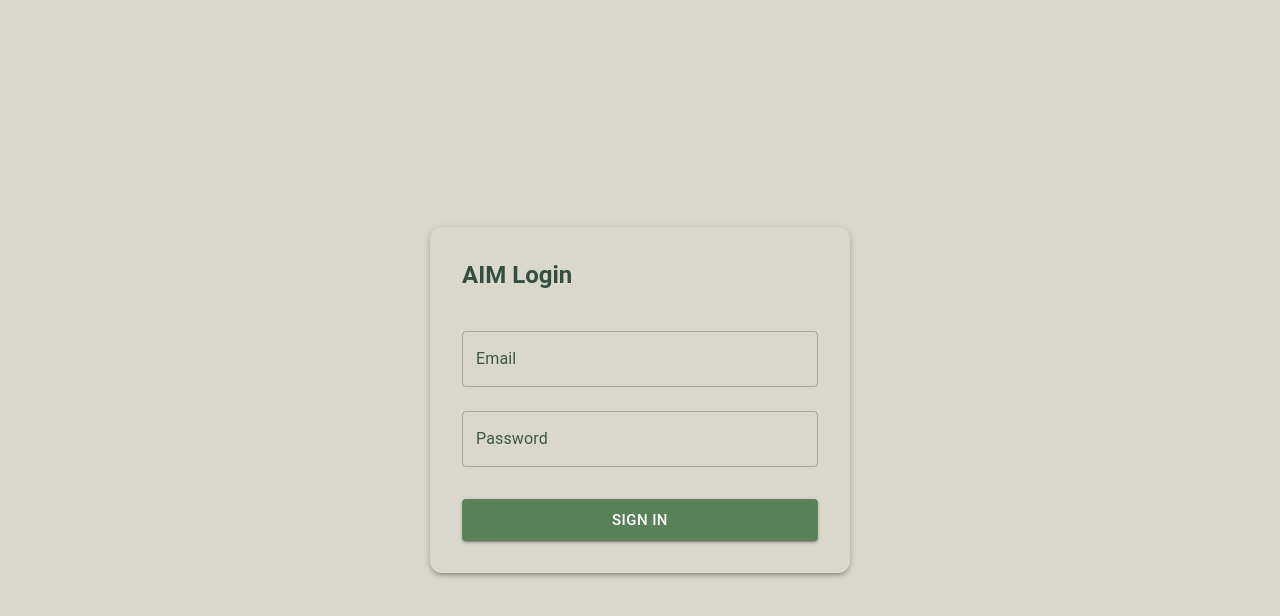
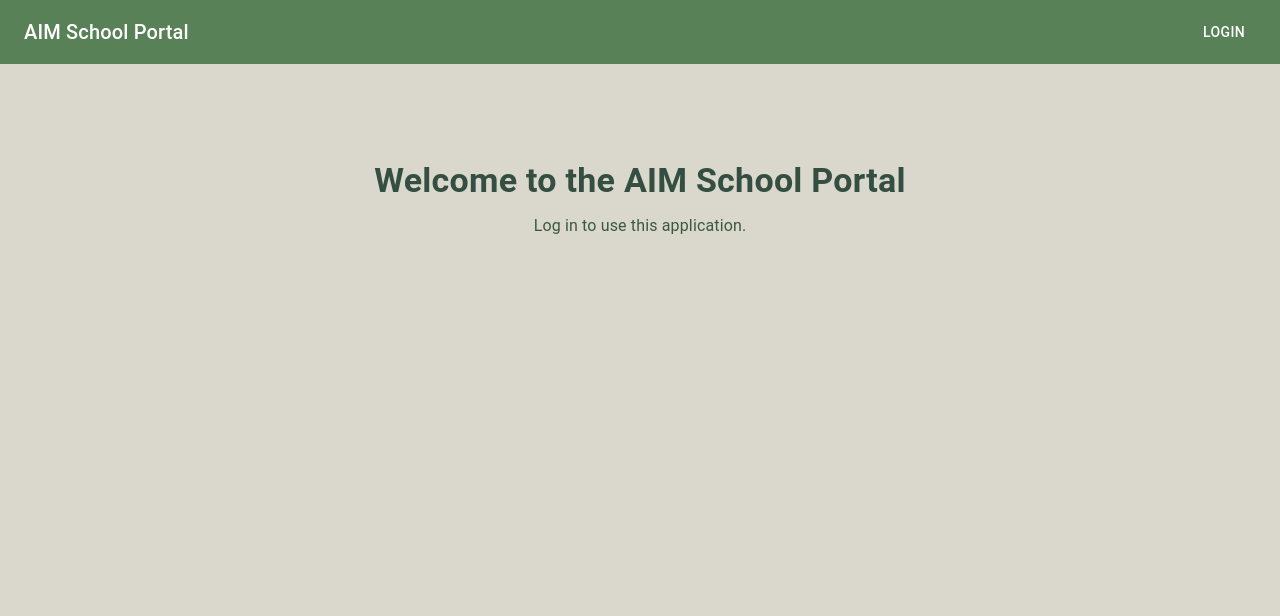
Before and after one commit to heren1heren/AIM, a React (Vite) app in the folder Web/: page / in a window 1280 px wide. Before the commit this address led to /auth/login. Shown: the top 616 px of the page. Built offline with nearby package versions, Linux system fonts and the light colour scheme.

Commit message:
add home page

```diff
--- a/Web/src/app/router.tsx
+++ b/Web/src/app/router.tsx
@@ -1,8 +1,20 @@
 import { createBrowserRouter, Navigate } from "react-router-dom";
 import AuthLayout from "../layouts/AuthLayout";
 import SignInPage from "../features/auth/pages/SignInPage"
+import HomeLayout from "../layouts/HomeLayout";
+import HomePage from "../pages/HomePage";
+import StudentLayout from "../layouts/StudentLayout";
+import StudentHomePage from "../features/students/pages/StudentHomePage";
 
 export const router = createBrowserRouter([
+    {
+        path: "/",
+        element: <HomeLayout />,
+        children: [
+            { index: true, element: <HomePage /> }
+        ]
+    },
+
     {
         path: "/auth",
         element: <AuthLayout />,
@@ -10,10 +22,7 @@ export const router = createBrowserRouter([
             { path: "login", element: <SignInPage /> }
         ]
     },
-    {
-        path: "/",
-        element: <Navigate to="/auth/login" replace />
-    },
+
     {
         path: "/admin",
         element: <div />,
@@ -30,9 +39,9 @@ export const router = createBrowserRouter([
     },
     {
         path: "/student",
-        element: <div />,
+        element: <StudentLayout />,
         children: [
-            { path: "home", element: <div /> }
+            { path: "home", element: <StudentHomePage /> }
         ]
     },
     {
--- /dev/null
+++ b/Web/src/features/students/pages/StudentHomePage.tsx
@@ -0,0 +1,25 @@
+import { Box, Typography, Paper } from "@mui/material";
+
+export default function StudentHomePage() {
+    return (
+        <Box sx={{ p: 3 }}>
+            <Paper
+                elevation={2}
+                sx={{
+                    p: 3,
+                    borderRadius: 2,
+                    bgcolor: "background.paper",
+                }}
+            >
+                <Typography variant="h4" fontWeight={600} gutterBottom>
+                    Welcome, Student!
+                </Typography>
+
+                <Typography variant="body1" color="text.secondary">
+                    You are now logged in. Use the navigation bar to access your classes,
+                    assignments, and announcements.
+                </Typography>
+            </Paper>
+        </Box>
+    );
+}
--- /dev/null
+++ b/Web/src/layouts/HomeLayout.tsx
@@ -0,0 +1,26 @@
+import { AppBar, Toolbar, Typography, Box, Button } from "@mui/material";
+import { Outlet, useNavigate } from "react-router-dom";
+
+export default function HomeLayout() {
+    const navigate = useNavigate();
+
+    return (
+        <Box sx={{ minHeight: "100vh", bgcolor: "background.default" }}>
+            <AppBar position="static" color="primary" elevation={0}>
+                <Toolbar>
+                    <Typography variant="h6" sx={{ flexGrow: 1 }}>
+                        AIM School Portal
+                    </Typography>
+
+                    <Button color="inherit" onClick={() => navigate("/auth/login")}>
+                        Login
+                    </Button>
+                </Toolbar>
+            </AppBar>
+
+            <Box sx={{ p: 4 }}>
+                <Outlet />
+            </Box>
+        </Box>
+    );
+}
--- /dev/null
+++ b/Web/src/pages/HomePage.tsx
@@ -0,0 +1,15 @@
+import { Typography, Box } from "@mui/material";
+
+export default function HomePage() {
+    return (
+        <Box sx={{ textAlign: "center", mt: 8 }}>
+            <Typography variant="h4" fontWeight={600} gutterBottom>
+                Welcome to the AIM School Portal
+            </Typography>
+
+            <Typography variant="body1" color="text.secondary">
+                Log in to use this application.
+            </Typography>
+        </Box>
+    );
+}
```
